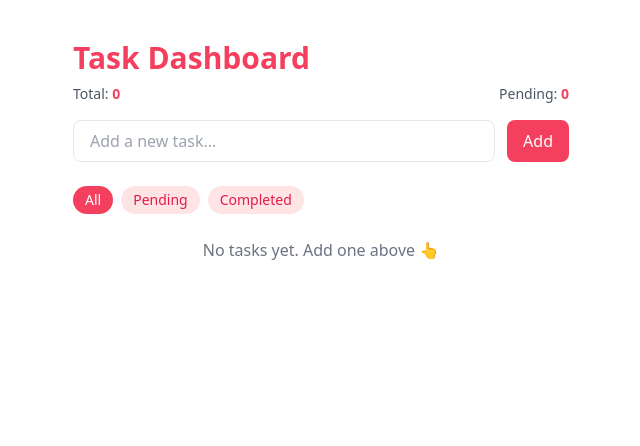
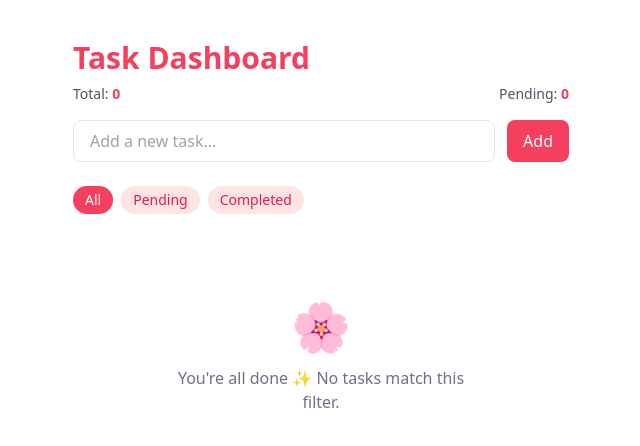
Before and after one commit to brizavda/task-dashboard, a React (Vite) app: page / in a window 1280 px wide. Shown: the top 446 px of the page, without its empty margins (319-959 px from the left). Built offline with nearby package versions, Linux system fonts and the light colour scheme.

Commit message:
feat: add elegant empty state for task list

```diff
--- /dev/null
+++ b/src/components/EmptyState.tsx
@@ -0,0 +1,17 @@
+interface EmptyStateProps {
+  message?: string;
+}
+
+function EmptyState({ message }: EmptyStateProps) {
+  return (
+    <div className="flex flex-col items-center justify-center py-16 text-center">
+      <div className="text-5xl mb-4">🌸</div>
+
+      <p className="text-gray-500 max-w-xs">
+        {message ?? "No tasks to show yet."}
+      </p>
+    </div>
+  );
+}
+
+export default EmptyState;
--- a/src/components/TaskList.tsx
+++ b/src/components/TaskList.tsx
@@ -1,4 +1,5 @@
 import type { Task } from "../types/task";
+import EmptyState from "./EmptyState";
 import TaskItem from "./TaskItem";
 
 interface TaskListProps {
@@ -10,9 +11,7 @@ interface TaskListProps {
 function TaskList({ tasks, onToggleTask, onRemoveTask }: TaskListProps) {
   if (tasks.length === 0) {
     return (
-      <p className="text-gray-500 text-center">
-        No tasks yet. Add one above 👆
-      </p>
+      <EmptyState message="You're all done ✨ No tasks match this filter." />
     );
   }
 
```
